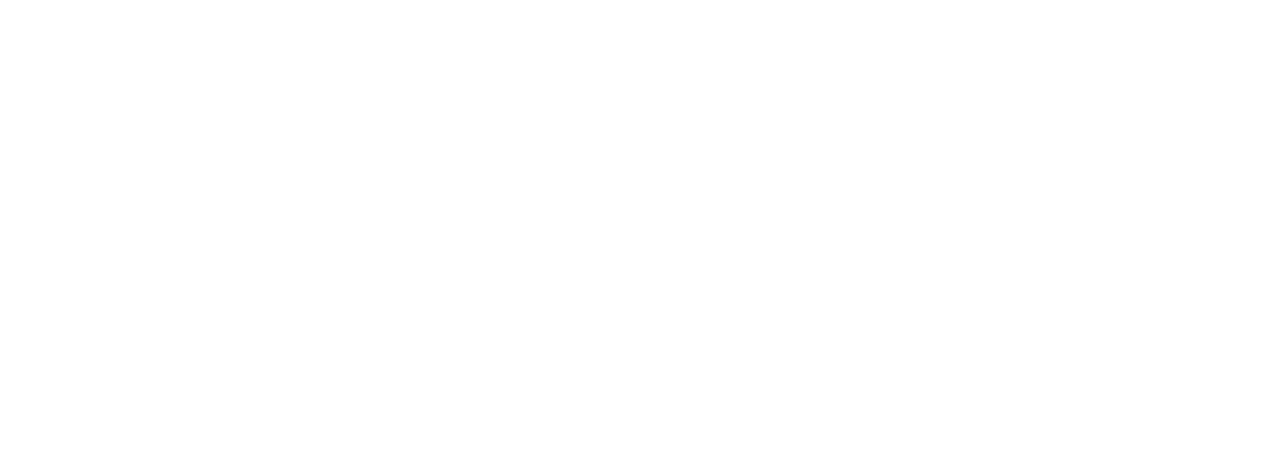
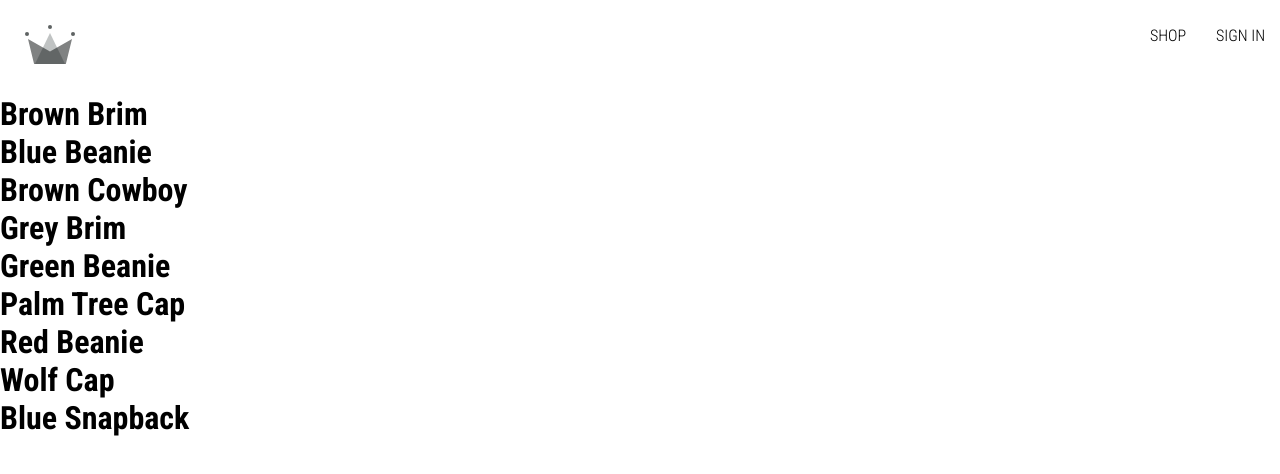
Before and after one commit to Frqs69/Complete-React-Developer-2023, a React (Vite) app in the folder ReactBeginnin/: page /shop in a window 1280 px wide. Before the commit this address had no page. Shown: the top 474 px of the page. Built offline with nearby package versions, Linux system fonts and the light colour scheme; no server answers.

Commit message:
Created shop page and add observer pattern for user
Observer patern listen for user. on load is null, if user log in it is user, if log out it is again null

```diff
--- a/ReactBeginnin/src/App.jsx
+++ b/ReactBeginnin/src/App.jsx
@@ -3,6 +3,7 @@
 import Home from "./routes/home/home.component";
 import Navigation from "./routes/navigation/navigation.component";
 import Authentication from "./routes/authentication/authentication.component";
+import Shop from "./routes/shop/shop.component";
 
 // index - if you hit route '/' it will be rendered as base component
 function App() {
@@ -11,6 +12,7 @@
 			<Route path='/' element={<Navigation />}>
 				<Route index element={<Home />} />
 				<Route path='auth' element={<Authentication />} />
+				<Route path='shop' element={<Shop />} />
 			</Route>
 		</Routes>
 	);
--- a/ReactBeginnin/src/components/sign-in-form/sign-in-form.component.jsx
+++ b/ReactBeginnin/src/components/sign-in-form/sign-in-form.component.jsx
@@ -22,7 +22,6 @@
 	const handleChange = (e) => {
 		const { name, value } = e.target;
 		setFormFields({ ...formFields, [name]: value });
-		console.log(formFields);
 	};
 
 	const resetFormFields = () => {
@@ -33,11 +32,11 @@
 		e.preventDefault();
 
 		try {
-			const response = await signInUserWithEmailAndPasswordForm(
+			const { user } = await signInUserWithEmailAndPasswordForm(
 				email,
 				password
 			);
-			console.log(response);
+
 			resetFormFields();
 		} catch (err) {
 			if (err.code === "auth/user-not-found") {
@@ -51,8 +50,7 @@
 	};
 
 	const signInWithGoogle = async () => {
-		const { user } = await signInWithGooglePopup();
-		await createUserDocumentFromAuth(user);
+		await signInWithGooglePopup();
 	};
 
 	return (
--- /dev/null
+++ b/ReactBeginnin/src/contexts/products.context.jsx
@@ -0,0 +1,16 @@
+import { createContext, useState } from "react";
+
+import PRODUCTS from "../shop-data.json";
+
+// actual value you want to access
+export const ProductContext = createContext({
+	products: [],
+});
+
+export const ProductProvider = ({ children }) => {
+	const [products, setProducts] = useState(PRODUCTS);
+	const value = { products };
+	return (
+		<ProductContext.Provider value={value}>{children}</ProductContext.Provider>
+	);
+};
--- /dev/null
+++ b/ReactBeginnin/src/contexts/user.context.jsx
@@ -0,0 +1,29 @@
+import { createContext, useState, useEffect } from "react";
+
+import { onAuthStateChangedListener, createUserDocumentFromAuth } from "../utils/firebase/firebase.utils";
+
+// actual value you want to access
+export const UserContext = createContext({
+	currentUser: "null",
+	setCurrentUser: () => null,
+});
+
+// using UserContext.Provider we can wrap all children in it and pass them data from UserContext
+export const UserProvider = ({ children }) => {
+	const [currentUser, setCurrentUser] = useState(null);
+	const value = { currentUser, setCurrentUser };
+
+	useEffect(() => {
+		const unsubscribe = onAuthStateChangedListener((user) => {
+			if (user) {
+				createUserDocumentFromAuth(user);
+			}
+			setCurrentUser(user);
+		});
+
+		return unsubscribe;
+	}, []);
+
+	// we can access to provider value from anywhere in nested tree
+	return <UserContext.Provider value={value}>{children}</UserContext.Provider>;
+};
--- a/ReactBeginnin/src/main.jsx
+++ b/ReactBeginnin/src/main.jsx
@@ -3,12 +3,23 @@
 import { BrowserRouter } from "react-router-dom";
 
 import App from "./App";
+import { UserProvider } from "./contexts/user.context";
+import { ProductProvider } from "./contexts/products.context";
+
 import "./index.scss";
+
+// Everything in app component can access data from UserProvider
+// and check if it is a valid user or not, and when we log in
+// current user can be saved in UserProvider
 
 ReactDOM.createRoot(document.getElementById("root")).render(
 	<React.StrictMode>
 		<BrowserRouter>
-			<App />
+			<UserProvider>
+				<ProductProvider>
+					<App />
+				</ProductProvider>
+			</UserProvider>
 		</BrowserRouter>
 	</React.StrictMode>
 );
--- a/ReactBeginnin/src/routes/home/home.component.jsx
+++ b/ReactBeginnin/src/routes/home/home.component.jsx
@@ -1,5 +1,3 @@
-import { useState } from "react";
-
 import CategoryContainer from "./../../components/category-container/category-container.component";
 
 
--- a/ReactBeginnin/src/routes/navigation/navigation.component.jsx
+++ b/ReactBeginnin/src/routes/navigation/navigation.component.jsx
@@ -1,11 +1,18 @@
-import { Fragment } from "react";
+import { Fragment, useContext } from "react";
 import { Outlet, Link } from "react-router-dom";
+
+import { UserContext } from "../../contexts/user.context";
+
+import { signOutUser } from "../../utils/firebase/firebase.utils";
 
 import { ReactComponent as CrownLogo } from "./../../assets/crown.svg";
 
 import "./navigation.styles.scss";
 
 const Navigation = () => {
+	const { currentUser } = useContext(UserContext);
+
+
 	return (
 		<Fragment>
 			<div className='navigation'>
@@ -16,9 +23,15 @@
 					<Link className='nav-link' to='/shop'>
 						SHOP
 					</Link>
-					<Link className='nav-link' to='/auth'>
-						SIGN IN
-					</Link>
+					{currentUser ? (
+						<span className='nav-link' onClick={signOutUser}>
+							SIGN OUT
+						</span>
+					) : (
+						<Link className='nav-link' to='/auth'>
+							SIGN IN
+						</Link>
+					)}
 				</div>
 			</div>
 			<Outlet />
--- /dev/null
+++ b/ReactBeginnin/src/routes/shop/shop.component.jsx
@@ -0,0 +1,19 @@
+import { useContext } from "react";
+
+import { ProductContext } from "../../contexts/products.context";
+
+function Shop() {
+	const { products } = useContext(ProductContext);
+
+	return (
+		<div>
+			{products.map(({ id, name }) => (
+				<div key={id}>
+					<h1>{name}</h1>
+				</div>
+			))}
+		</div>
+	);
+}
+
+export default Shop;
--- /dev/null
+++ b/ReactBeginnin/src/shop-data.json
@@ -0,0 +1,56 @@
+[
+  {
+    "id": 1,
+    "name": "Brown Brim",
+    "imageUrl": "https://i.ibb.co/ZYW3VTp/brown-brim.png",
+    "price": 25
+  },
+  {
+    "id": 2,
+    "name": "Blue Beanie",
+    "imageUrl": "https://i.ibb.co/ypkgK0X/blue-beanie.png",
+    "price": 18
+  },
+  {
+    "id": 3,
+    "name": "Brown Cowboy",
+    "imageUrl": "https://i.ibb.co/QdJwgmp/brown-cowboy.png",
+    "price": 35
+  },
+  {
+    "id": 4,
+    "name": "Grey Brim",
+    "imageUrl": "https://i.ibb.co/RjBLWxB/grey-brim.png",
+    "price": 25
+  },
+  {
+    "id": 5,
+    "name": "Green Beanie",
+    "imageUrl": "https://i.ibb.co/YTjW3vF/green-beanie.png",
+    "price": 18
+  },
+  {
+    "id": 6,
+    "name": "Palm Tree Cap",
+    "imageUrl": "https://i.ibb.co/rKBDvJX/palm-tree-cap.png",
+    "price": 14
+  },
+  {
+    "id": 7,
+    "name": "Red Beanie",
+    "imageUrl": "https://i.ibb.co/bLB646Z/red-beanie.png",
+    "price": 18
+  },
+  {
+    "id": 8,
+    "name": "Wolf Cap",
+    "imageUrl": "https://i.ibb.co/1f2nWMM/wolf-cap.png",
+    "price": 14
+  },
+  {
+    "id": 9,
+    "name": "Blue Snapback",
+    "imageUrl": "https://i.ibb.co/X2VJP2W/blue-snapback.png",
+    "price": 16
+  }
+]
--- a/ReactBeginnin/src/utils/firebase/firebase.utils.js
+++ b/ReactBeginnin/src/utils/firebase/firebase.utils.js
@@ -5,7 +5,9 @@
 	signInWithPopup,
 	GoogleAuthProvider,
 	createUserWithEmailAndPassword,
-	signInWithEmailAndPassword
+	signInWithEmailAndPassword,
+	signOut,
+	onAuthStateChanged,
 } from "firebase/auth";
 
 import { getFirestore, doc, getDoc, setDoc } from "firebase/firestore";
@@ -110,3 +112,9 @@
 
 	return await signInWithEmailAndPassword(auth, email, password);
 };
+
+export const signOutUser = async () => await signOut(auth);
+
+export const onAuthStateChangedListener = (callback) => {
+	onAuthStateChanged(auth, callback);
+};
```
